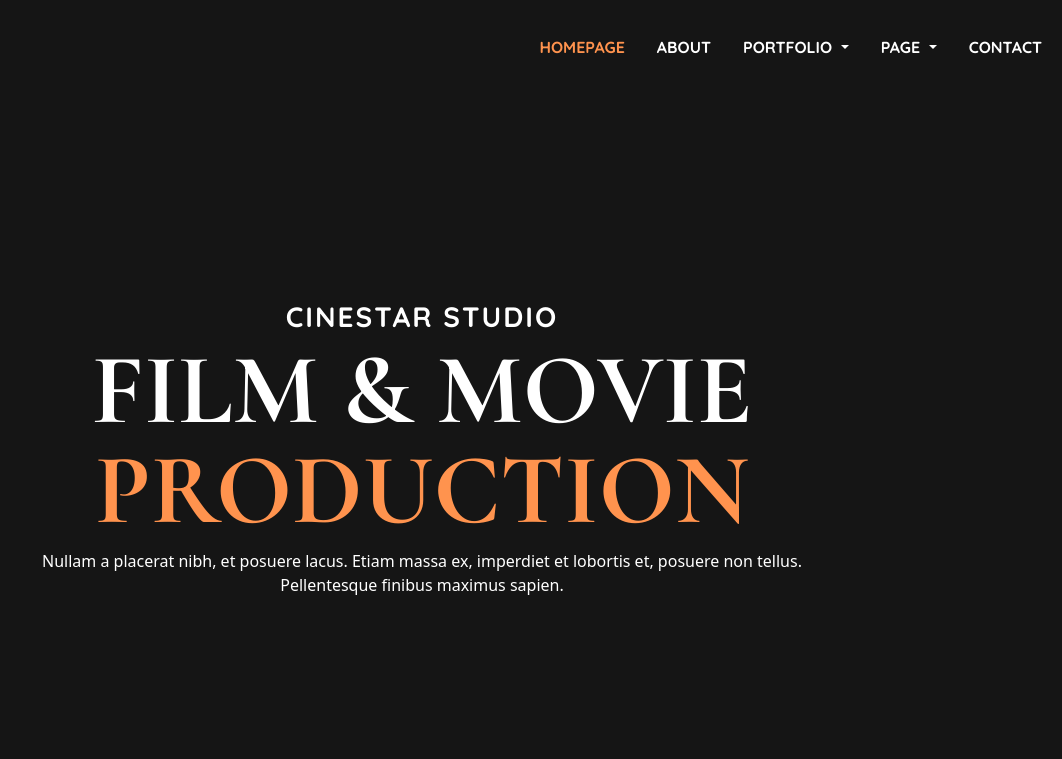
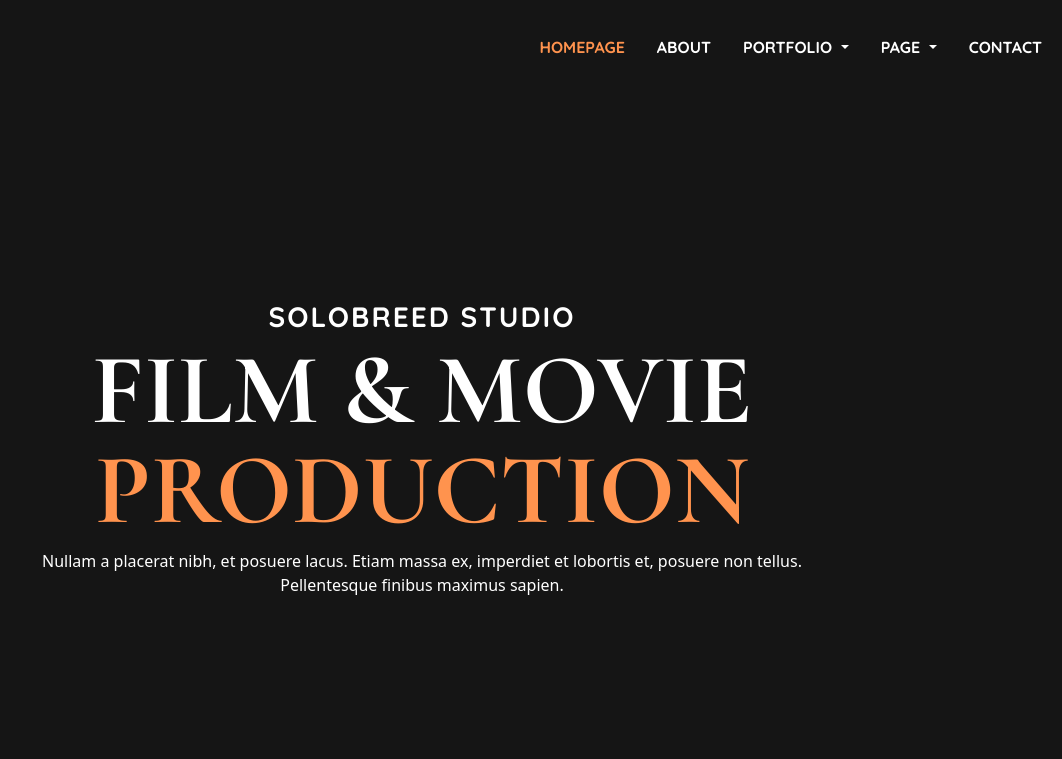
Before and after one commit to guguamanda/solo-breed, a website: page index.html in a window 1280 px wide. Shown: the top 759 px of the page, without its empty margins (218-1280 px from the left). Drawn offline with Linux system fonts and the light colour scheme.

Commit message:
Update index.html

```diff
--- a/index.html
+++ b/index.html
@@ -81,7 +81,7 @@
             <div class="image-overlay"></div>
             <div class="r-container position-relative w-100 h-100" style="z-index: 2;">
                 <div class="d-flex flex-column justify-content-center align-items-center text-center h-100">
-                    <h5 class=" font-1 fs-3 ls-2 fw-bold">CINESTAR STUDIO</h5>
+                    <h5 class=" font-1 fs-3 ls-2 fw-bold">SOLOBREED STUDIO</h5>
                     <h1 class=" font-2 lh-1 fw-bold">
                         FILM & MOVIE <br>
                         <span class="accent-color">
```
